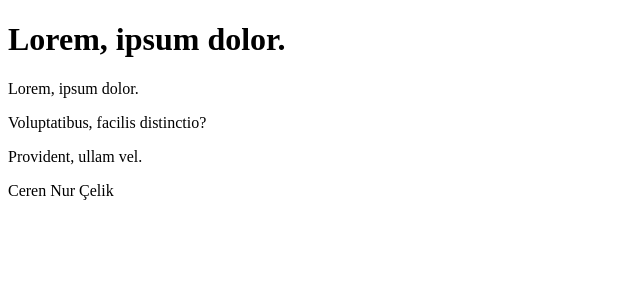
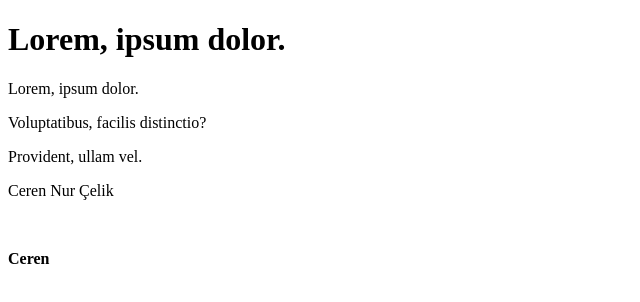
Before and after one commit to cerenur-celik/kodluyoruzilkrepo, a plain HTML site: page index.html in a window 1280 px wide. Shown: the full height of the page, 0-640 px from the left. Drawn offline with Linux system fonts and the light colour scheme.

Commit message:
container eklendi, p etiketi eklendi

```diff
--- a/index.html
+++ b/index.html
@@ -13,5 +13,9 @@
     <p>Provident, ullam vel.</p>
 
      <p>Ceren Nur Çelik</p>
+    <br>
+    <div class="container">
+        <strong><p>Ceren</p></strong>
+    </div>
 </body>
 </html>
```
